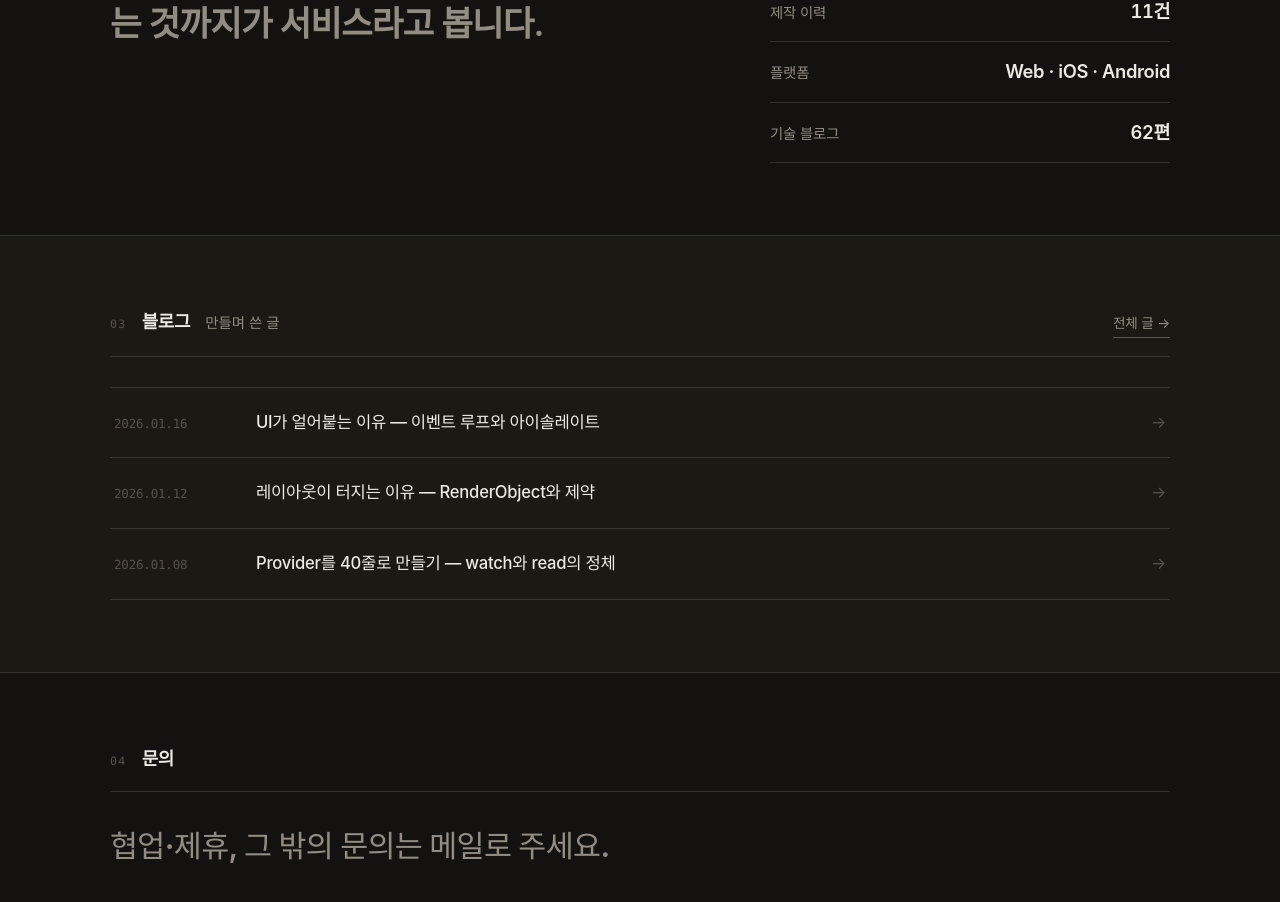
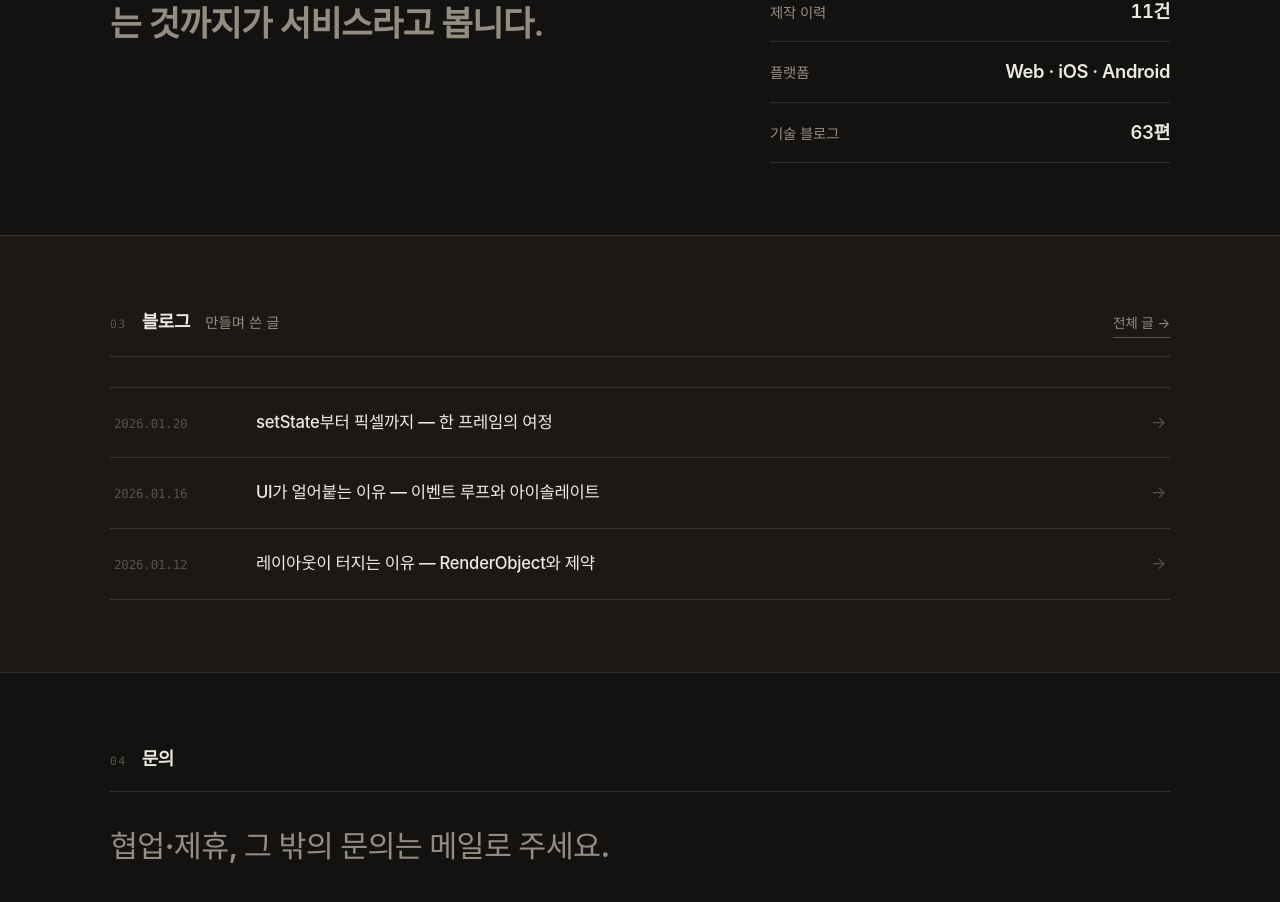
Before and after one commit to kahnco/kahnco_page, a React (Vite) app: page / in a window 1280 px wide. Shown: the part 1558-2460 px from the top of the page. Built offline with nearby package versions, Linux system fonts and the light colour scheme.

Commit message:
post: 6편 한 프레임의 여정 — drawFrame 파이프라인·setState 예약·Layer·16ms 예산 (Flutter 지하 탐사)

```diff
--- a/src/data/posts.ts
+++ b/src/data/posts.ts
@@ -10,6 +10,11 @@ export interface PostMeta {
 
 export const LATEST_POSTS: PostMeta[] = [
   {
+    slug: "flutter-render-pipeline",
+    date: "2026.01.20",
+    title: "setState부터 픽셀까지 — 한 프레임의 여정",
+  },
+  {
     slug: "flutter-async-isolate",
     date: "2026.01.16",
     title: "UI가 얼어붙는 이유 — 이벤트 루프와 아이솔레이트",
@@ -19,12 +24,7 @@ export const LATEST_POSTS: PostMeta[] = [
     date: "2026.01.12",
     title: "레이아웃이 터지는 이유 — RenderObject와 제약",
   },
-  {
-    slug: "flutter-mini-provider",
-    date: "2026.01.08",
-    title: "Provider를 40줄로 만들기 — watch와 read의 정체",
-  },
 ];
 
 // 홈 figure("기술 블로그 N편")와 동기화되는 총 글 수.
-export const BLOG_POST_COUNT = 62;
+export const BLOG_POST_COUNT = 63;
```
Also changed, not shown: 2 other files (tests, documents, lock files or other folders).
